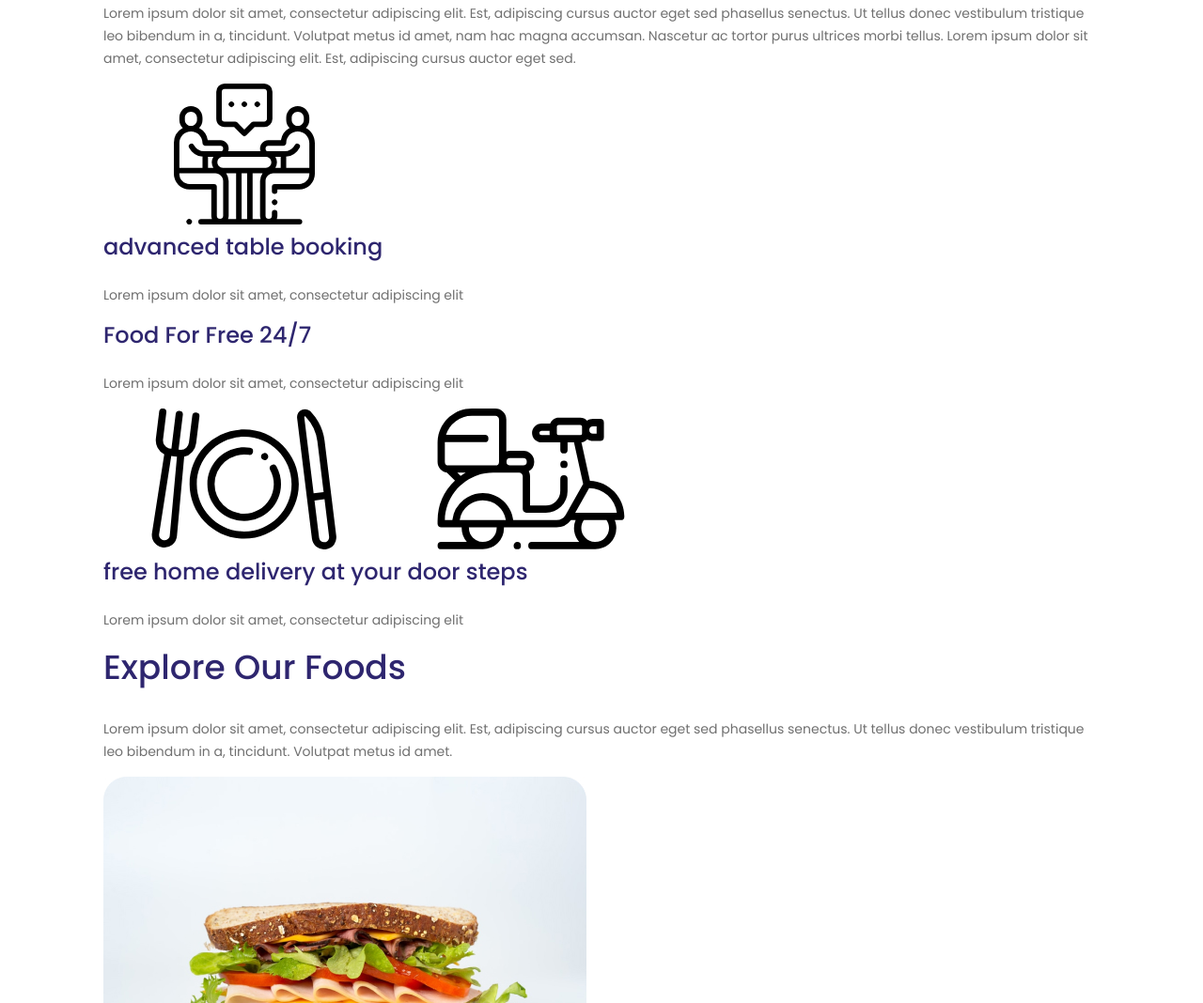
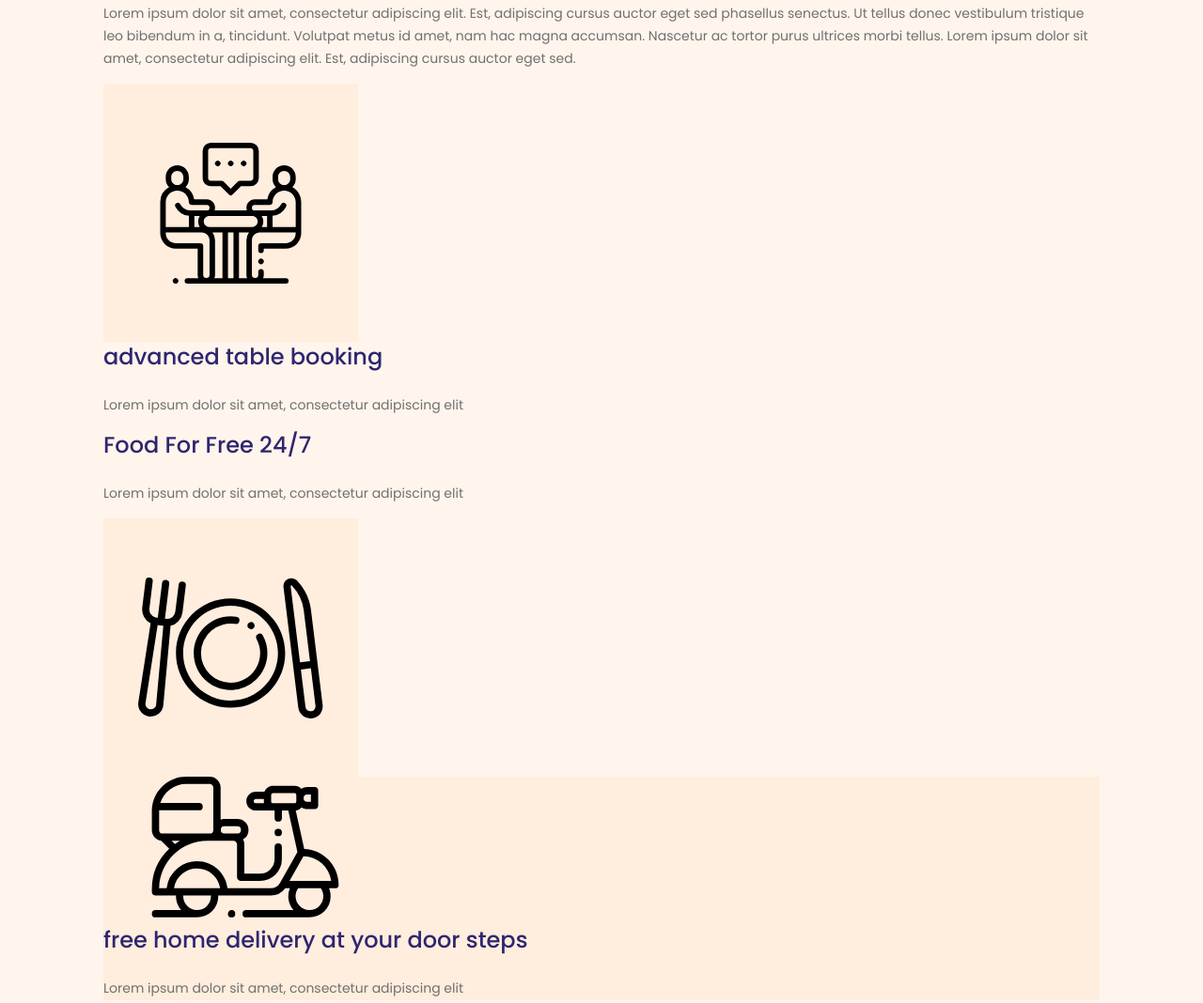
Before and after one commit to Igor-Klyopov/expice-restaurant, a plain HTML site: page index.html in a window 1280 px wide. Shown: the part 1706-2774 px from the top of the page at 94% size. Drawn offline with Linux system fonts and the light colour scheme.

Commit message:
adds background-color

```diff
--- a/index.html
+++ b/index.html
@@ -92,23 +92,37 @@
             ultrices morbi tellus. Lorem ipsum dolor sit amet, consectetur
             adipiscing elit. Est, adipiscing cursus auctor eget sed.
           </p>
-          <svg>
-            <use href="./images/icon-sprite.svg#icon-people-at-the-table"></use>
+          <ul class="list our-services-list">
+            <li class="our-services-item">
+              <div class="our-services-icon-wrap">
+                <svg class="our-services-icon">
+                  <use
+                    href="./images/icon-sprite.svg#icon-people-at-the-table"
+                  ></use>
                 </svg>
+              </div>
               <h3 class="title description-title">advanced table booking</h3>
               <p>Lorem ipsum dolor sit amet, consectetur adipiscing elit</p>
+            </li>
+            <li class="our-services-item">
               <h3 class="title description-title">Food For Free 24/7</h3>
               <p>Lorem ipsum dolor sit amet, consectetur adipiscing elit</p>
-          <svg>
+              <div class="our-services-icon-wrap">
+                <svg class="our-services-icon">
                   <use href="./images/icon-sprite.svg#icon-plate-cutlery"></use>
                 </svg>
-          <svg>
+              </div>
+            </li>
+            <li class="our-services-item">
+              <svg class="our-services-icon">
                 <use href="./images/icon-sprite.svg#icon-moto-bike"></use>
               </svg>
               <h3 class="title description-title">
                 free home delivery at your door steps
               </h3>
               <p>Lorem ipsum dolor sit amet, consectetur adipiscing elit</p>
+            </li>
+          </ul>
         </div>
       </section>
       <section class="explore-foods">
@@ -214,7 +228,7 @@
           Lorem ipsum dolor sit amet, consectetur adipiscing elit. Est,
           adipiscing cursus auctor eget sed phasellus senectus.
         </p>
-        <form action=""><input type="text" /></form>
+        <form><input type="text" /></form>
         <ul class="list">
           <li>Product</li>
           <li>Company</li>
--- a/sass/base/_common.scss
+++ b/sass/base/_common.scss
@@ -4,6 +4,7 @@ body {
   font-size: 14px;
   line-height: 1.714;
   color: var(--primary-text-color);
+  background-color: var(--primary-bg-color);
 }
 
 .list {
@@ -41,7 +42,7 @@ img {
   margin-top: 0;
   font-size: 24px;
   line-height: 1.333;
-  color: #2e266f;
+  color: var(--secondary-text-color);
 }
 
 .section-title {
--- a/sass/layout/_booking.scss
+++ b/sass/layout/_booking.scss
@@ -0,0 +1,3 @@
+.booking {
+  background-color: var(--secondary-bg-color);
+}
--- a/sass/layout/_download-apps.scss
+++ b/sass/layout/_download-apps.scss
@@ -0,0 +1,3 @@
+.download-apps {
+  background-color: var(--secondary-bg-color);
+}
--- a/sass/layout/_our-services.scss
+++ b/sass/layout/_our-services.scss
@@ -0,0 +1,23 @@
+.our-services {
+}
+
+.our-services-list {
+}
+
+.our-services-item {
+  &:last-child {
+    background-color: var(--secondary-bg-color);
+  }
+}
+
+.our-services-icon-wrap {
+  display: flex;
+  justify-content: center;
+  align-items: center;
+  width: 271px;
+  height: 275px;
+  background-color: var(--secondary-bg-color);
+}
+
+.our-services-icon {
+}
--- a/sass/main.scss
+++ b/sass/main.scss
@@ -12,6 +12,7 @@
 @import './layout/hero';
 @import './layout/restaurants';
 @import './layout/booking';
+@import './layout/our-services';
 @import './layout/explore-foods';
 @import './layout/download-apps';
 @import './layout/footer';
```
Also changed, not shown: css/main.css, css/main.min.css, 2 other files. Lines whose indentation alone changed are shown as unchanged.
